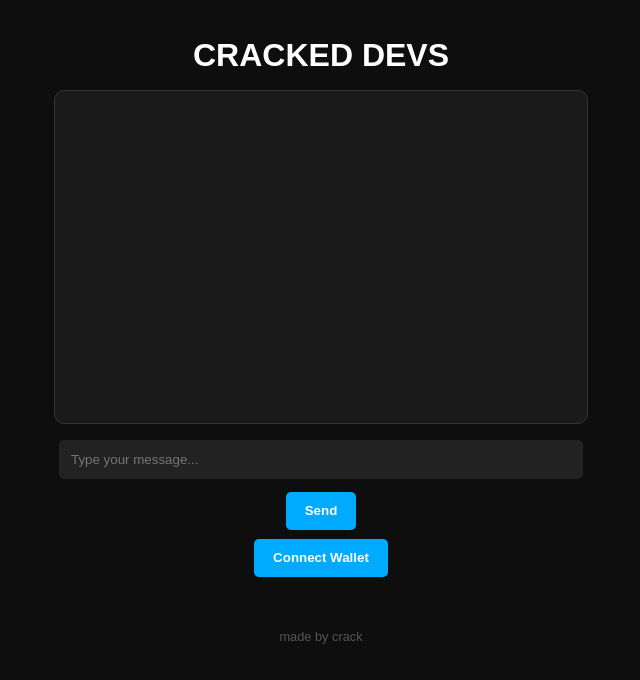
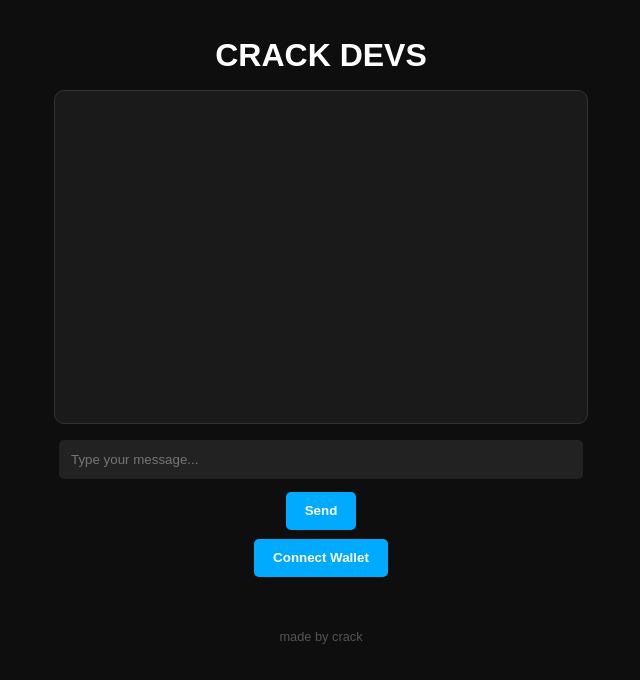
Before and after one commit to Krusherk/monchat, a plain HTML site: page index.html in a window 1280 px wide. Shown: the whole page, without its empty margins (319-959 px from the left). Drawn offline with Linux system fonts and the light colour scheme.

Commit message:
Update index.html

```diff
--- a/index.html
+++ b/index.html
@@ -69,7 +69,7 @@
 </head>
 <body>
 
-  <h1>CRACKED DEVS</h1>
+  <h1>CRACK DEVS</h1>
 
   <div id="chat"></div>
 
```
